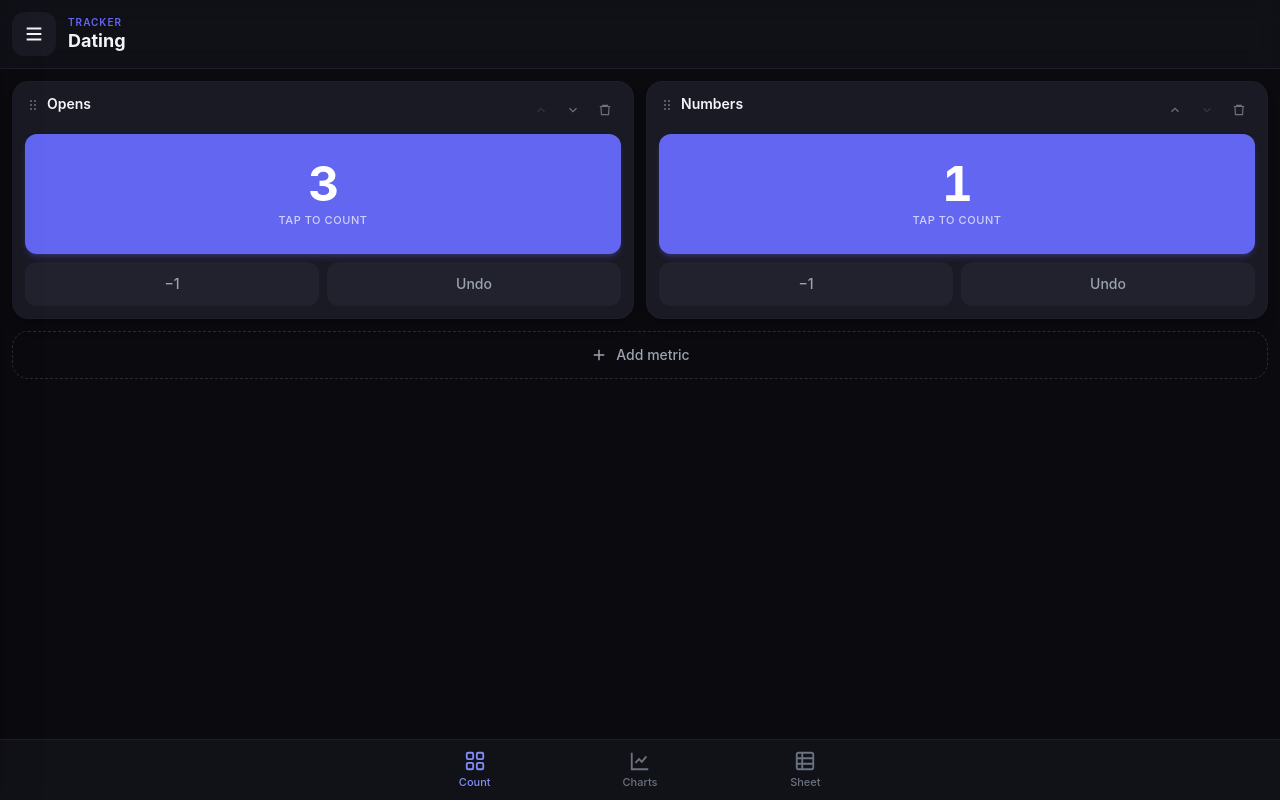
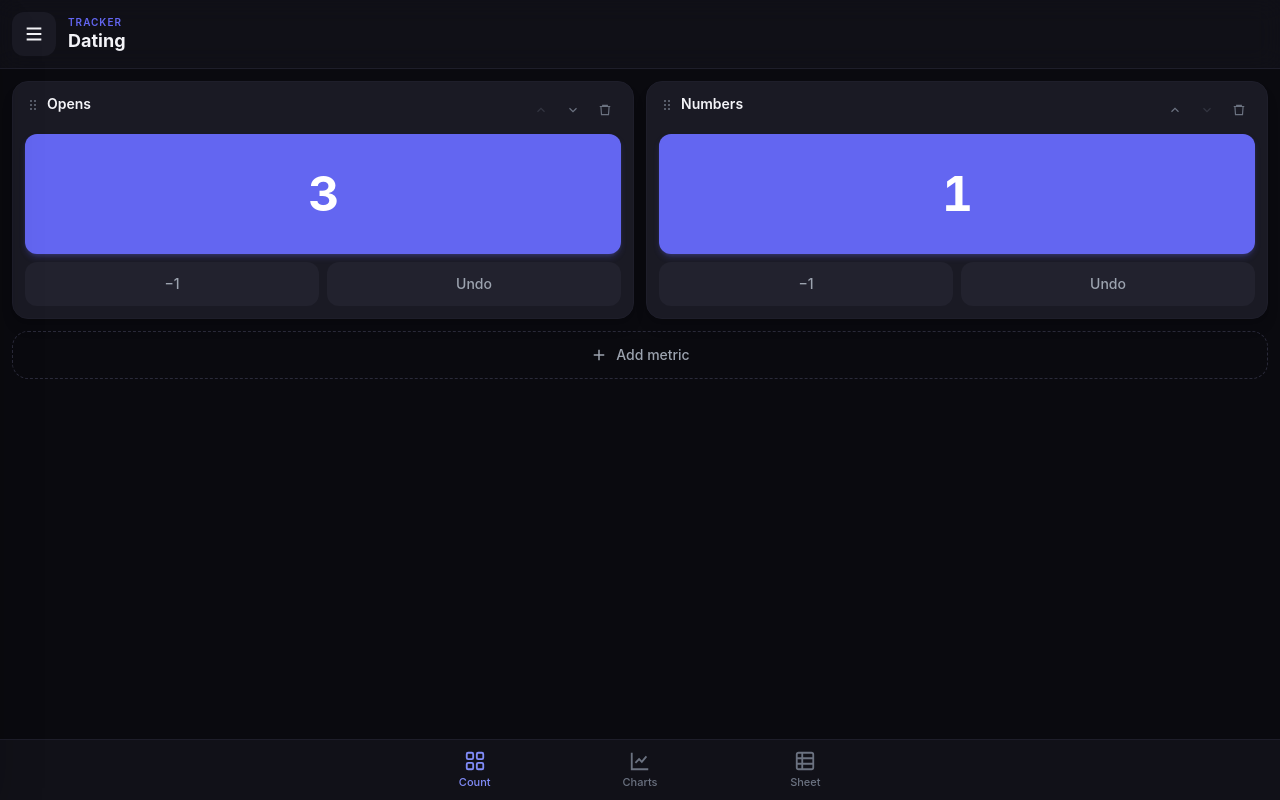
Before and after one commit to ZackPlauche/tracker, a React (Vite) app: page / in a window 1280 px wide. Built offline with nearby package versions, Linux system fonts and the light colour scheme.

Commit message:
Remove tap to count hint from count button

```diff
--- a/src/components/MetricCard.tsx
+++ b/src/components/MetricCard.tsx
@@ -139,14 +139,11 @@ export function MetricCard({
       <button
         type="button"
         onClick={onIncrement}
-        className="tap-feedback mx-3 mb-2 flex min-h-[7.5rem] flex-1 flex-col items-center justify-center gap-1 rounded-xl bg-accent text-white shadow-md shadow-accent/25 transition-colors hover:bg-accent-hover active:scale-[0.97]"
+        className="tap-feedback mx-3 mb-2 flex min-h-[7.5rem] flex-1 items-center justify-center rounded-xl bg-accent text-white shadow-md shadow-accent/25 transition-colors hover:bg-accent-hover active:scale-[0.97]"
         aria-label={`Add 1 to ${metric.name}. Current count ${todayCount}`}
       >
         <span className="text-5xl font-bold tabular-nums leading-none tracking-tight">
           {todayCount}
-        </span>
-        <span className="text-[11px] font-medium uppercase tracking-wider text-white/70">
-          tap to count
         </span>
       </button>
 
```
